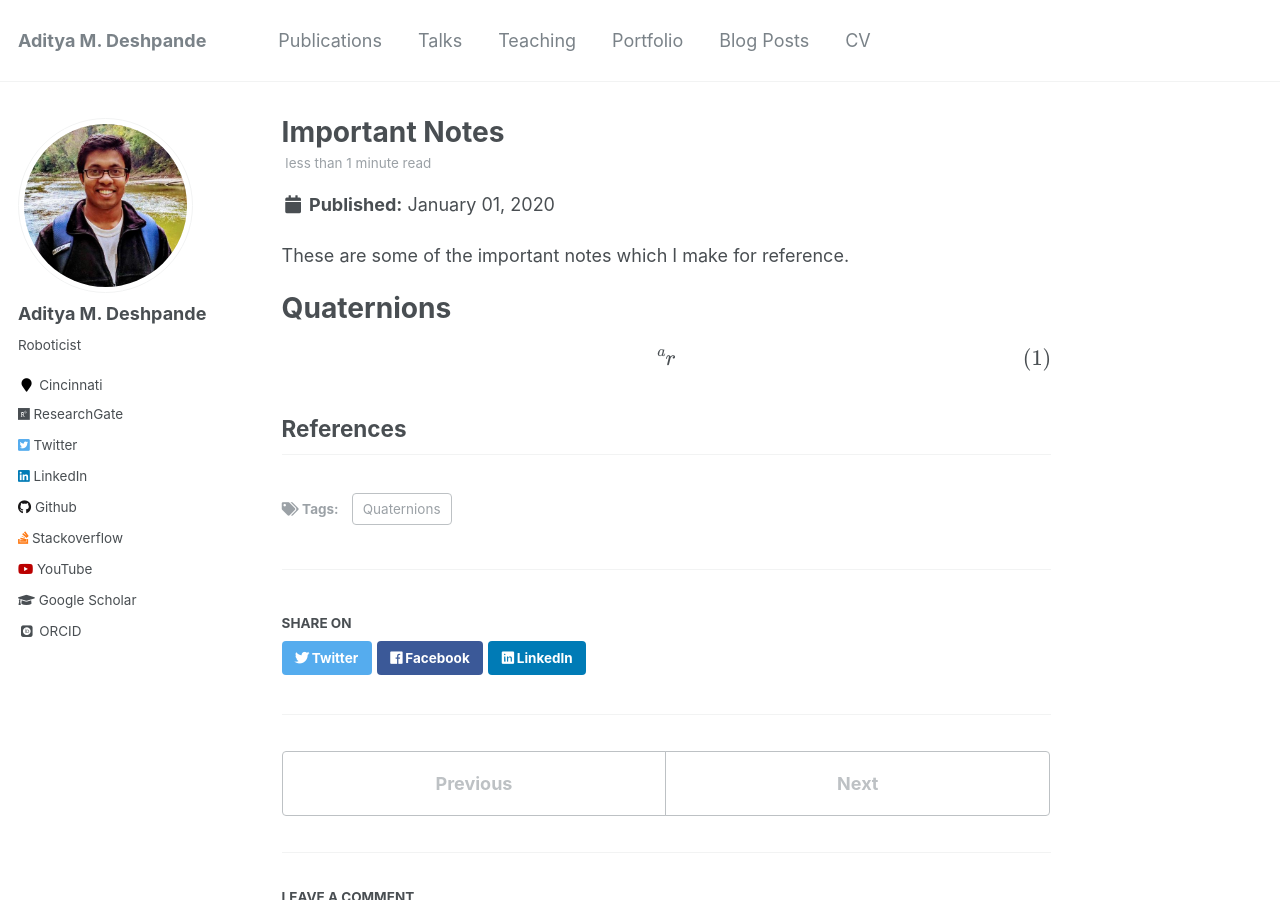
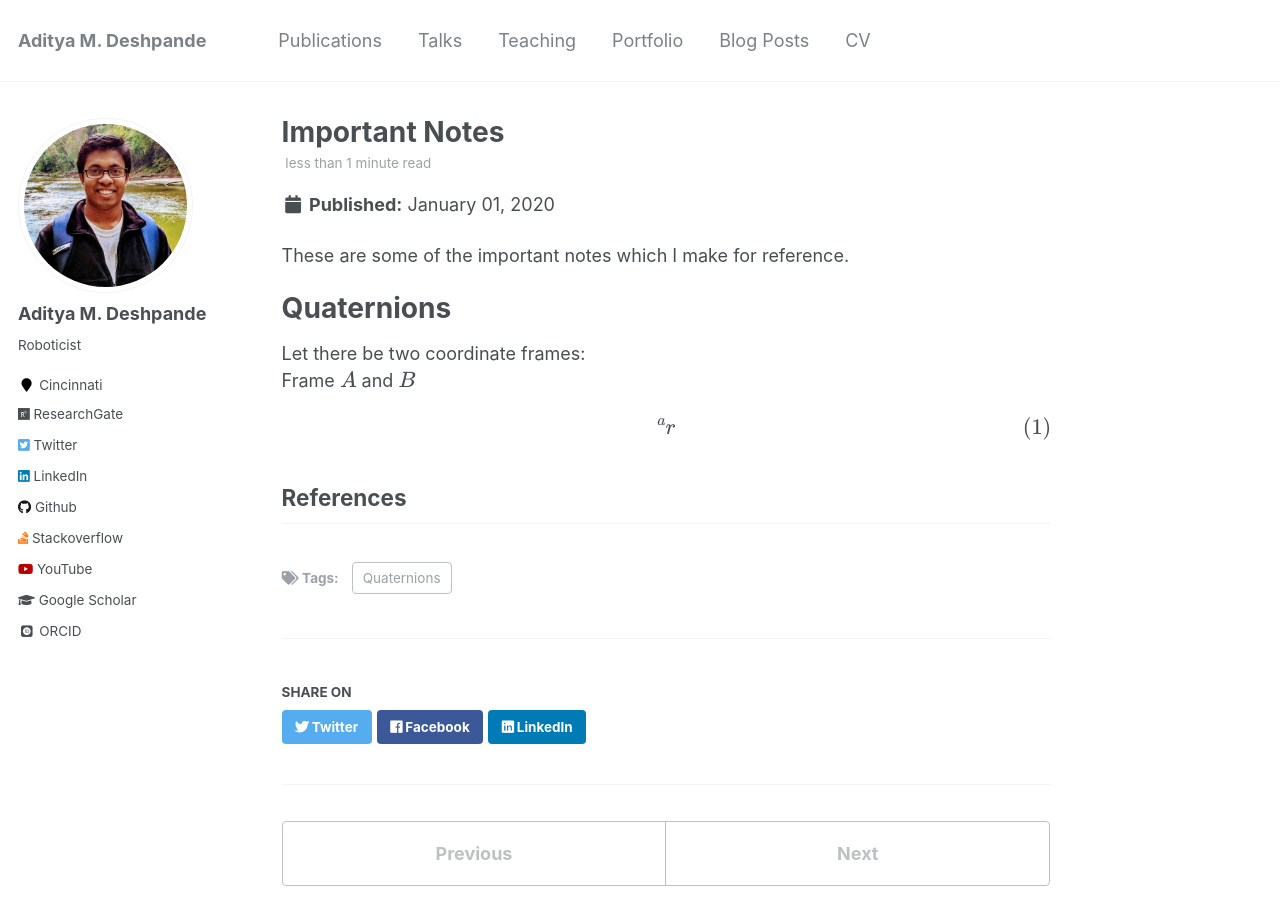
Before and after one commit to adipandas/adipandas.github.io, a Jekyll site: the page built from _posts/2020-01-01-important-notes.md, in a window 1280 px wide and 900 px high. Built offline with Jekyll 4.4.1, drawn with Linux system fonts in a browser that asks for light colours; some web fonts are replaced; formulas are drawn with MathJax 3; comment, search, counter and statistics services are not loaded.

Commit message:
Update 2020-01-01-important-notes.md

```diff
--- a/_posts/2020-01-01-important-notes.md
+++ b/_posts/2020-01-01-important-notes.md
@@ -11,6 +11,9 @@ These are some of the important notes which I make for reference.
 Quaternions
 ======
 
+Let there be two coordinate frames:
+Frame $$A$$ and $$B$$
+
 $$^{a}r$$
 
 
```
